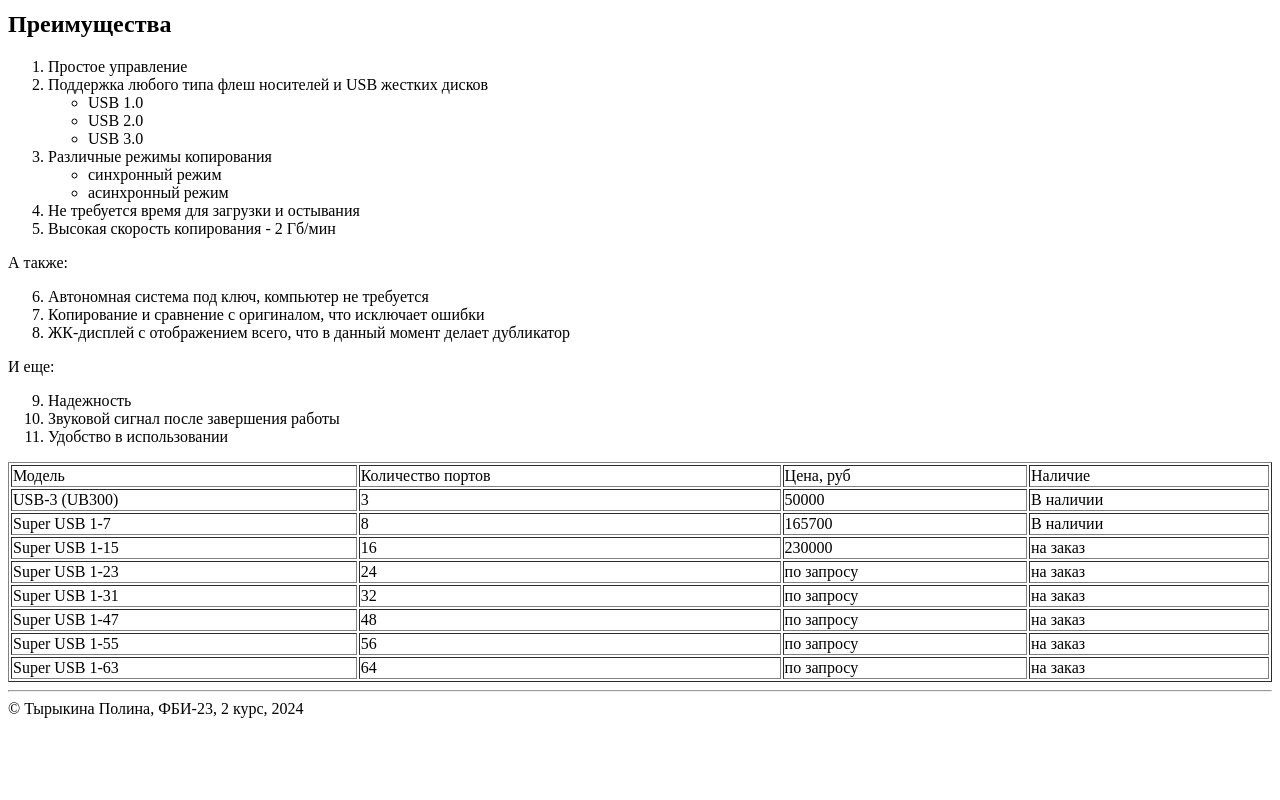
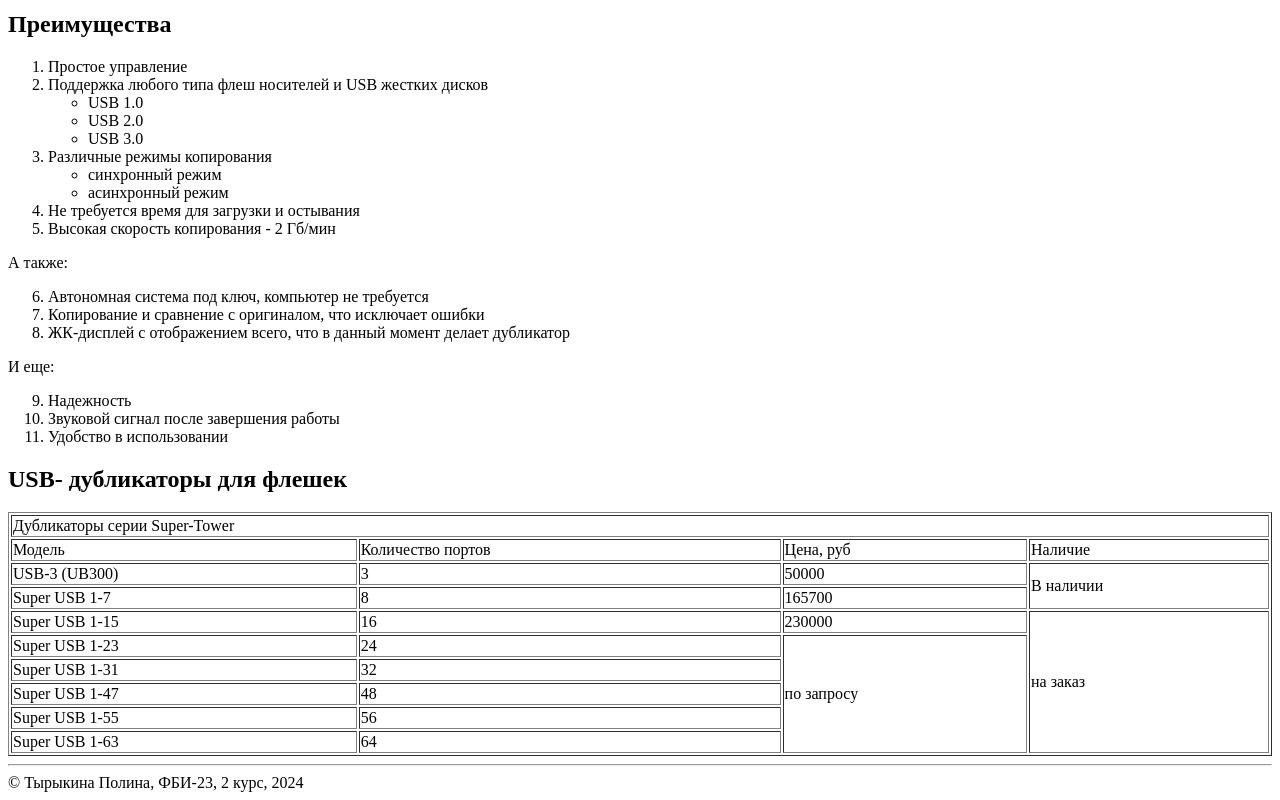
Before and after one commit to polinatyrykina/-web-front-labs, a plain HTML site: page lab2/usb.html in a window 1280 px wide. Shown: the part 334-1134 px from the top of the page. Before the commit the page ends 1060 px from the top, so only its background shows below. Drawn offline with Linux system fonts and the light colour scheme.

Commit message:
USB-дубликаторы серии Super-Tower

```diff
--- a/lab2/usb.html
+++ b/lab2/usb.html
@@ -77,7 +77,13 @@
                 <li>Удобство в использовании</li>
 
             </ol>
+
+            <h2>USB- дубликаторы для флешек</h2>
+
             <table border = "1" width="100%">
+                <tr>
+                    <td colspan="4"> Дубликаторы серии Super-Tower</td>
+                </tr>
                 <tr>
                     <td>Модель</td>
                     <td>Количество портов</td>
@@ -88,49 +94,40 @@
                     <td>USB-3 (UB300)</td>
                     <td>3</td>
                     <td>50000</td>
-                <td>В наличии</td>
+                    <td rowspan="2">В наличии</td>
                 </tr>
                 <tr>
                     <td>Super USB 1-7 </td>
                     <td>8</td>
                     <td>165700 </td>
-                <td>В наличии</td>
+                    <!-- <td>В наличии</td> -->
                 </tr>
                 <tr>
                     <td>Super USB 1-15 </td>
                     <td>16</td>
                     <td>230000 </td>
-                <td>на заказ</td>
+                    <td rowspan="6">на заказ</td>
                 </tr>
                 <tr>
                     <td>Super USB 1-23 </td>
                     <td>24</td>
-                <td>по запросу </td>
-                <td>на заказ</td>
+                    <td rowspan="5">по запросу </td>
                 </tr>
                 <tr>
                     <td>Super USB 1-31 </td>
                     <td>32</td>
-                <td>по запросу </td>
-                <td>на заказ</td>
                 </tr>
                 <tr>
                     <td>Super USB 1-47 </td>
                     <td>48</td>
-                <td>по запросу </td>
-                <td>на заказ</td>
                 </tr>
                 <tr>
                     <td>Super USB 1-55 </td>
                     <td>56</td>
-                <td>по запросу </td>
-                <td>на заказ</td>
                 </tr>
                 <tr>
                     <td>Super USB 1-63 </td>
                     <td>64</td>
-                <td>по запросу </td>
-                <td>на заказ</td>
                 </tr>
            </table>
 
```
Lines whose indentation alone changed are shown as unchanged.
